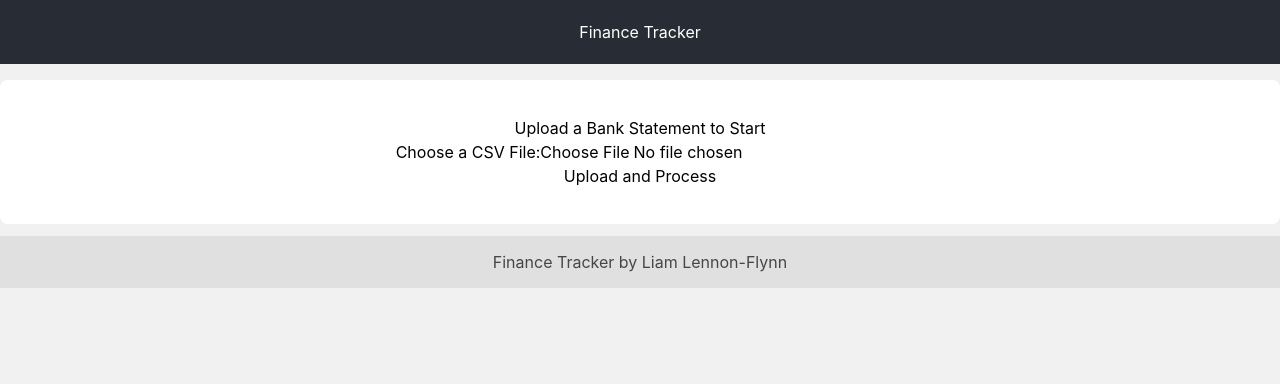
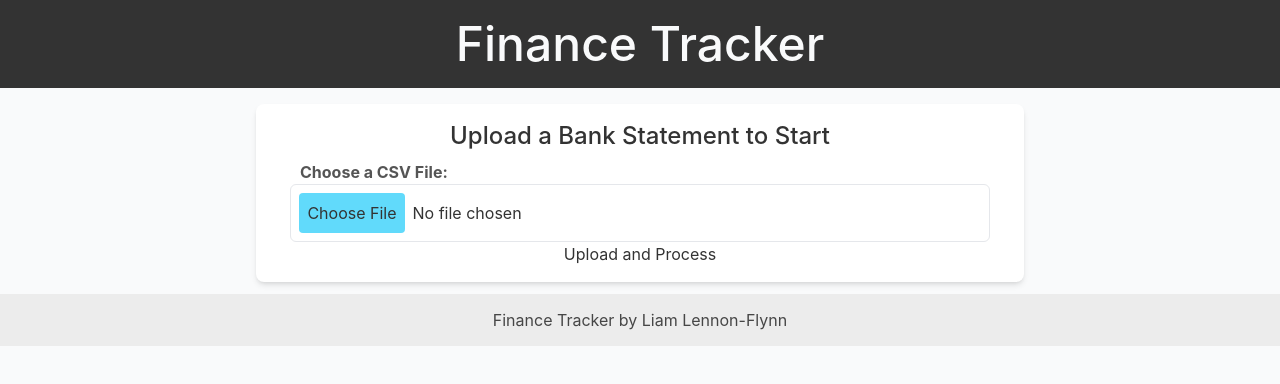
Before and after one commit to imliamflynn/subscription-tracker, a React app in the folder client/: page / in a window 1280 px wide. Shown: the top 384 px of the page. Built offline with nearby package versions, Linux system fonts and the light colour scheme; no server answers; the HTML template or start-up script is replaced by a standard one.

Commit message:
Added styling for upload form. Submit button not complete.

```diff
--- a/client/src/App.css
+++ b/client/src/App.css
@@ -1,130 +1,3 @@
-/* src/App.css */
-/* Make sure :root variables (if any from default vite template) are removed or accounted for */
-:root {
-  /* Remove default Vite variables if they conflict, or integrate them */
-  /* Example: font-family: Inter, system-ui, Avenir, Helvetica, Arial, sans-serif; */
-  font-family:
-    -apple-system, BlinkMacSystemFont, "Segoe UI", "Roboto", "Oxygen", "Ubuntu",
-    "Cantarell", "Fira Sans", "Droid Sans", "Helvetica Neue", sans-serif;
-  line-height: 1.5;
-  font-weight: 400;
-
-  /* color-scheme: light dark; */
-  /* color: rgba(255, 255, 255, 0.87); */
-  /* background-color: #242424; */
-
-  font-synthesis: none;
-  text-rendering: optimizeLegibility;
-  -webkit-font-smoothing: antialiased;
-  -moz-osx-font-smoothing: grayscale;
-  -webkit-text-size-adjust: 100%;
-}
-
-body {
-  margin: 0;
-  /* Use the font-family from :root or override here */
-  /* font-family: -apple-system, BlinkMacSystemFont, 'Segoe UI', 'Roboto', ... */
-  background-color: #f4f7f6;
-  color: #333;
-  min-width: 320px;
-  min-height: 100vh;
-}
-
-#root {
-  /* Vite often renders into #root by default (check index.html) */
-  /* max-width: 1280px; */
-  width: 100%;
-  margin: 0 auto;
-  /* padding: 2rem; */
-  /* Remove default padding if it interferes */
-  text-align: center;
-}
-
-.App {
-  text-align: center;
-  display: flex;
-  flex-direction: column;
-  min-height: 100vh;
-}
-
-.App-header {
-  background-color: #282c34;
-  padding: 20px;
-  color: white;
-  margin-bottom: 30px;
-}
-
-.App-header h1 {
-  margin: 0;
-  /* Remove default h1 margin if needed */
-}
-
-main {
-  flex-grow: 1;
-  display: flex;
-  justify-content: center;
-  align-items: flex-start;
-  padding: 20px;
-}
-
-/* --- Form Styling (identical to CRA example) --- */
-.csv-form {
-  background-color: #ffffff;
-  padding: 30px 40px;
-  border-radius: 8px;
-  box-shadow: 0 4px 8px rgba(0, 0, 0, 0.1);
-  display: flex;
-  flex-direction: column;
-  align-items: center;
-  max-width: 700px;
-  width: 100%;
-  box-sizing: border-box;
-}
-
-.csv-form h2 {
-  margin-top: 0;
-  margin-bottom: 25px;
-  color: #282c34;
-}
-
-.form-group {
-  margin-bottom: 20px;
-  width: 100%;
-  text-align: left;
-}
-
-.form-group label {
-  display: block;
-  margin-bottom: 8px;
-  font-weight: bold;
-  color: #555;
-}
-
-.form-group input[type="file"] {
-  display: block;
-  width: calc(100% - 16px);
-  padding: 8px;
-  border: 1px solid #ccc;
-  border-radius: 4px;
-  font-size: 1rem;
-  cursor: pointer;
-}
-
-.form-group input[type="file"]::file-selector-button {
-  margin-right: 10px;
-  padding: 8px 12px;
-  background-color: #61dafb;
-  color: #282c34;
-  border: none;
-  border-radius: 4px;
-  cursor: pointer;
-  transition: background-color 0.2s ease;
-}
-
-.form-group input[type="file"]::file-selector-button:hover {
-  background-color: #4cafaf;
-}
-
 button[type="submit"] {
   background-color: #61dafb;
   color: #282c34;
--- a/client/src/App.jsx
+++ b/client/src/App.jsx
@@ -3,11 +3,13 @@ import SubscriptionsDashboard from "./components/SubscriptionsDashboard";
 function App() {
   return (
     <div className="flex flex-col text-center">
-      <header className="mb-4 bg-[#282c34] p-5 text-white">
-        <h1>Finance Tracker</h1>
+      <header className="mb-4 bg-[#333] p-5 text-gray-50">
+        <h1 className="text-5xl font-medium">Finance Tracker</h1>
       </header>
-      <SubscriptionsDashboard />
-      <footer className="mt-3 flex justify-center bg-[#e0e0e0] p-3.5 text-[#464646]">
+      <main>
+        <SubscriptionsDashboard />
+      </main>
+      <footer className="mt-3 flex justify-center bg-[#ececec] p-3.5 text-[#464646]">
         <p>Finance Tracker by Liam Lennon-Flynn</p>
       </footer>
     </div>
--- a/client/src/components/CsvUploadForm.jsx
+++ b/client/src/components/CsvUploadForm.jsx
@@ -82,10 +82,21 @@ function CsvUploadForm({ onUploadSuccess }) {
   };
 
   return (
-    <form onSubmit={handleSubmit} className="rounded-lg bg-white px-7 py-9">
-      <h2>Upload a Bank Statement to Start</h2>
-      <div className="form-group">
-        <label htmlFor="csv-file-input">Choose a CSV File:</label>
+    <div className="flex items-center justify-center">
+      <form
+        onSubmit={handleSubmit}
+        className="flex w-[60%] flex-col rounded-lg bg-white px-4 py-4 shadow-md"
+      >
+        <h2 className="mb-2 text-2xl font-medium">
+          Upload a Bank Statement to Start
+        </h2>
+        <div className="flex w-full flex-col items-center text-left">
+          <label
+            htmlFor="csv-file-input"
+            className="self-start pl-7 text-left font-bold text-[#555]"
+          >
+            Choose a CSV File:
+          </label>
           <input
             type="file"
             id="csv-file-input"
@@ -93,6 +104,7 @@ function CsvUploadForm({ onUploadSuccess }) {
             accept=".csv, text/csv"
             onChange={handleFileChange}
             required
+            className="w-[95%] cursor-pointer rounded-md border border-gray-200 p-2 file:mr-2 file:cursor-pointer file:rounded-sm file:border-none file:bg-[#61dafb] file:p-2 file:transition-colors file:duration-200 file:ease-in-out hover:file:bg-[#4cafaf] hover:file:text-white"
           />
         </div>
         <button type="submit" disabled={!selectedFile}>
@@ -107,6 +119,7 @@ function CsvUploadForm({ onUploadSuccess }) {
           </p>
         )}
       </form>
+    </div>
   );
 }
 
--- a/client/src/components/SummaryBreakdown.jsx
+++ b/client/src/components/SummaryBreakdown.jsx
@@ -36,19 +36,19 @@ const SummaryBreakdown = ({ refresh }) => {
       <h2 className="text-center text-2xl font-medium">
         Active Subscription Summary
       </h2>
-      <table className="min-w-[800px] divide-y divide-gray-200 overflow-hidden rounded-lg bg-white shadow">
+      <table className="w-[70%] divide-y divide-gray-200 overflow-hidden rounded-lg bg-white text-left shadow shadow-md">
         <thead className="bg-gray-50">
           <tr>
-            <th className="px-6 py-3 text-left text-xs font-bold tracking-wider text-black uppercase">
+            <th className="px-6 py-3 text-left text-xs font-bold tracking-wider uppercase">
               Vendor
             </th>
-            <th className="px-6 py-3 text-left text-xs font-bold tracking-wider text-black uppercase">
+            <th className="px-6 py-3 text-left text-xs font-bold tracking-wider uppercase">
               Interval
             </th>
-            <th className="px-6 py-3 text-left text-xs font-bold tracking-wider text-black uppercase">
+            <th className="px-6 py-3 text-left text-xs font-bold tracking-wider uppercase">
               Amount
             </th>
-            <th className="px-6 py-3 text-left text-xs font-bold tracking-wider text-black uppercase">
+            <th className="px-6 py-3 text-left text-xs font-bold tracking-wider uppercase">
               Monthly Equivalent
             </th>
           </tr>
@@ -56,7 +56,7 @@ const SummaryBreakdown = ({ refresh }) => {
         <tbody className="divide-y divide-gray-200">
           {subs.map((sub, idx) => (
             <tr key={idx} className="hover:bg-gray-50">
-              <td className="px-6 py-4 text-sm whitespace-nowrap text-black">
+              <td className="px-6 py-4 text-sm whitespace-nowrap">
                 {sub.vendor}
               </td>
               <td className="px-6 py-4 text-sm whitespace-nowrap text-gray-500">
@@ -79,11 +79,11 @@ const SummaryBreakdown = ({ refresh }) => {
           <tr className="hover:bg-gray-50">
             <td
               colSpan="3"
-              className="px-6 py-4 text-sm font-bold whitespace-nowrap text-black"
+              className="px-6 py-4 text-sm font-bold whitespace-nowrap"
             >
               Total
             </td>
-            <td className="px-6 py-4 text-sm font-bold whitespace-nowrap text-black">
+            <td className="px-6 py-4 text-sm font-bold whitespace-nowrap">
               ${totalMonthly.toFixed(2)}
             </td>
           </tr>
--- a/client/src/index.css
+++ b/client/src/index.css
@@ -1,7 +1,8 @@
 @import "tailwindcss";
 
 html {
-  background-color: #f1f1f1;
+  @apply bg-gray-50;
+  color: #333;
   font-family:
     -apple-system, BlinkMacSystemFont, "Segoe UI", "Roboto", "Oxygen", "Ubuntu",
     "Cantarell", "Fira Sans", "Droid Sans", "Helvetica Neue", sans-serif;
```
Lines whose indentation alone changed are shown as unchanged.
